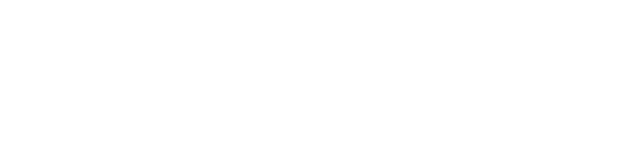
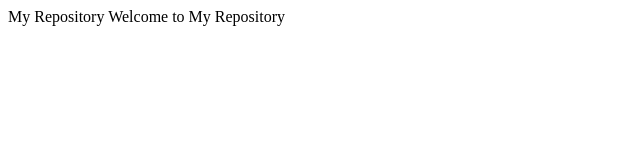
Before and after one commit to MMSakshi/my_repo, a plain HTML site: page index.html in a window 1280 px wide. Shown: the whole page, without its empty margins (0-640 px from the left). Drawn offline with Linux system fonts and the light colour scheme.

Commit message:
Update index.html

```diff
--- a/index.html
+++ b/index.html
@@ -1,4 +1,4 @@
 <html>
-<head></head>
-<body></body>
+<head> My Repository</head>
+<body> Welcome to My Repository</body>
 </html>
```
